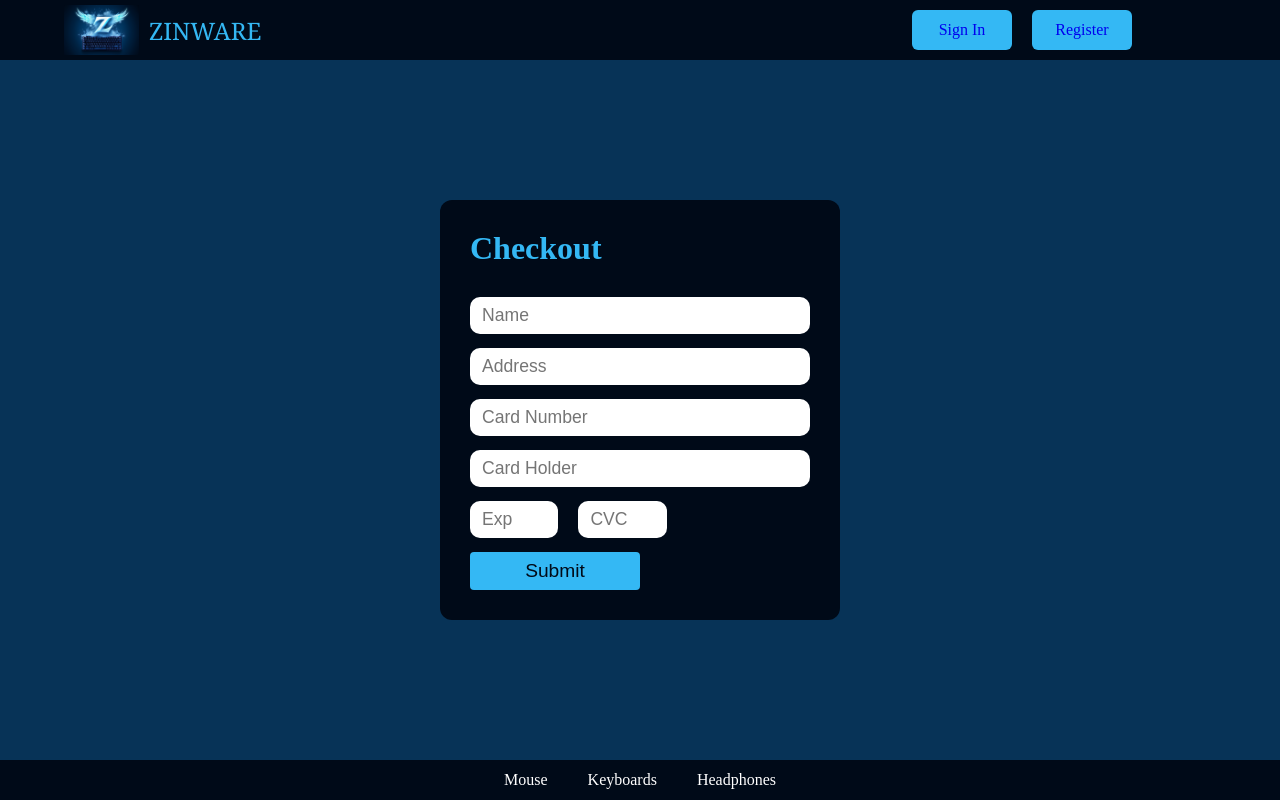
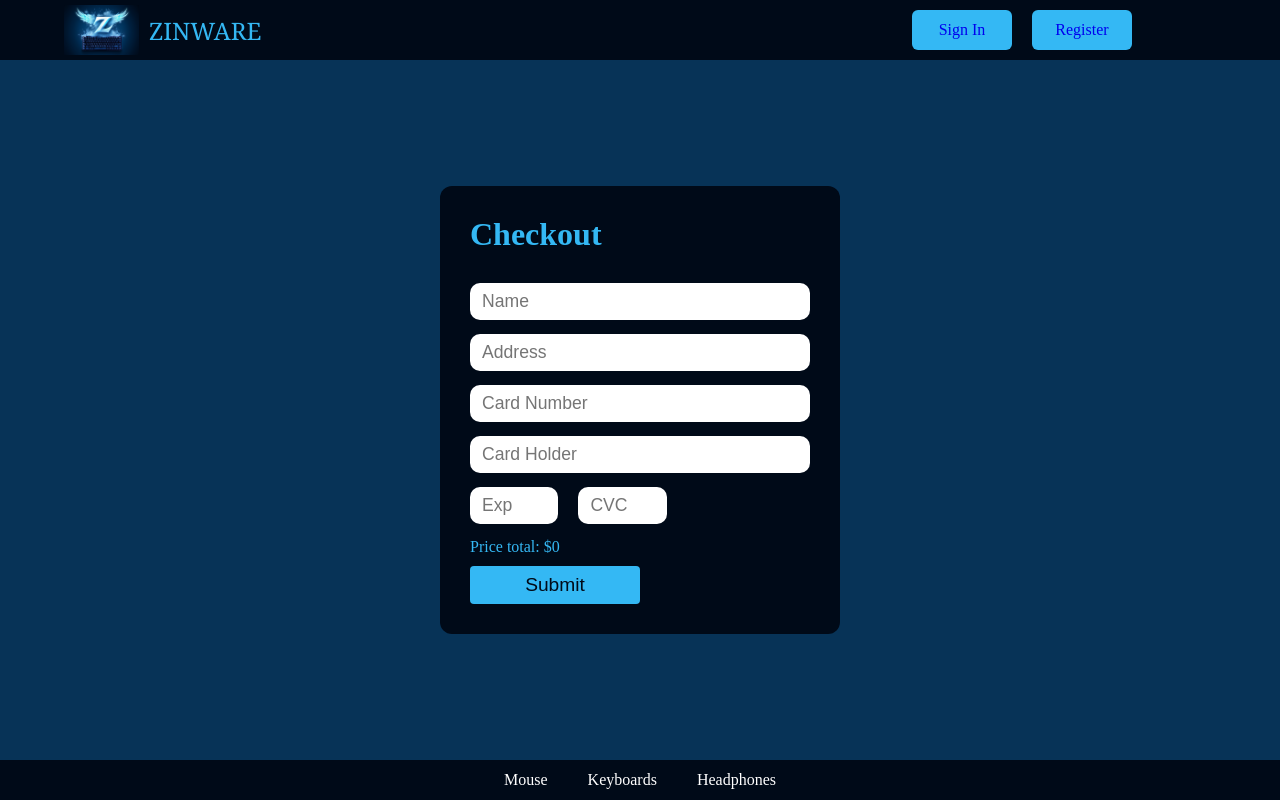
Before and after one commit to maklaut007/zinware-frontend, an Angular app: page /checkout in a window 1280 px wide. Built offline with nearby package versions, Linux system fonts and the light colour scheme; no server answers.

Commit message:
Dispaly total price in checkout

```diff
--- a/src/app/components/checkout/checkout.component.html
+++ b/src/app/components/checkout/checkout.component.html
@@ -63,7 +63,7 @@
     class="form-element input-short"
     placeholder="CVC"
   />
-
+  <div class="total-price">Price total: ${{ total }}</div>
   <button
     type="submit"
     [disabled]="!checkoutForm.form.valid"
--- a/src/app/components/checkout/checkout.component.scss
+++ b/src/app/components/checkout/checkout.component.scss
@@ -30,8 +30,16 @@
   cursor: pointer;
   width: 50%;
   font-size: 1.2rem;
+  transition: background-color 0.2s ease-out;
+  &:hover {
+    background-color: var(--extra-color);
+  }
 }
-
+.total-price {
+  width: 100%;
+  color: var(--white-color);
+  margin-bottom: 10px;
+}
 @media only screen and (min-width: 1024px) {
   .checkout-form {
     width: 400px;
--- a/src/app/components/checkout/checkout.component.ts
+++ b/src/app/components/checkout/checkout.component.ts
@@ -1,4 +1,4 @@
-import { Component } from '@angular/core';
+import { Component, OnInit } from '@angular/core';
 import { Router } from '@angular/router';
 import { CheckoutProps } from 'src/app/models/checkout.model';
 import { ApiService } from 'src/app/services/api.service';
@@ -8,7 +8,7 @@ import { ApiService } from 'src/app/services/api.service';
   templateUrl: './checkout.component.html',
   styleUrls: ['./checkout.component.scss'],
 })
-export class CheckoutComponent {
+export class CheckoutComponent implements OnInit {
   formData: CheckoutProps = {
     name: '',
     address: '',
@@ -17,7 +17,17 @@ export class CheckoutComponent {
     cardExpiry: '',
     cardCvc: '',
   };
+  total: number = 0;
+
   constructor(private apiService: ApiService, private router: Router) {}
+
+  ngOnInit(): void {
+    this.apiService.getCart().subscribe((data: any) => {
+      for (const item of data.cartItems) {
+        this.total += item.product.price * item.quantity;
+      }
+    });
+  }
 
   submitCheckout() {
     this.apiService.submitCheckout(this.formData).subscribe(() => {
```
